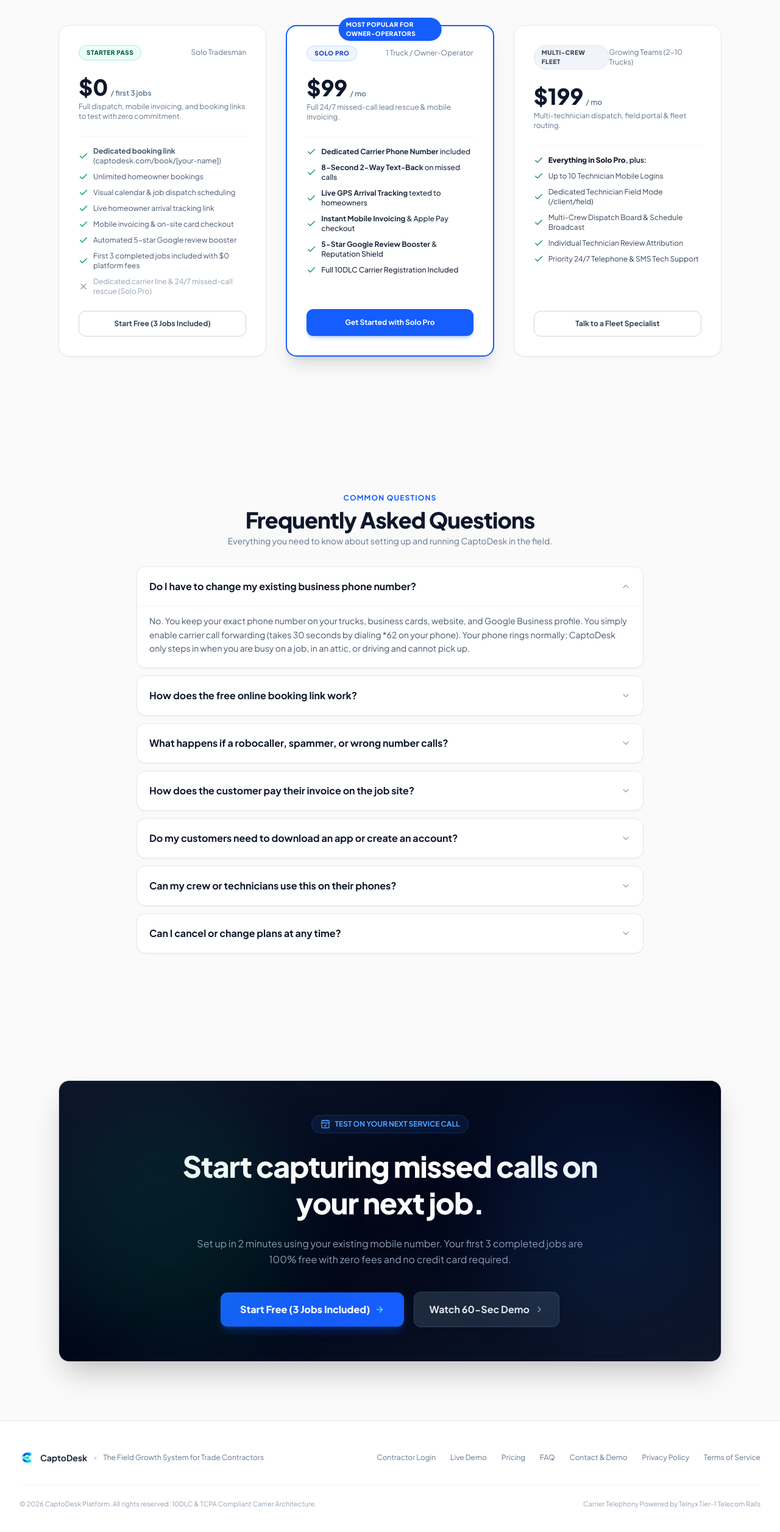
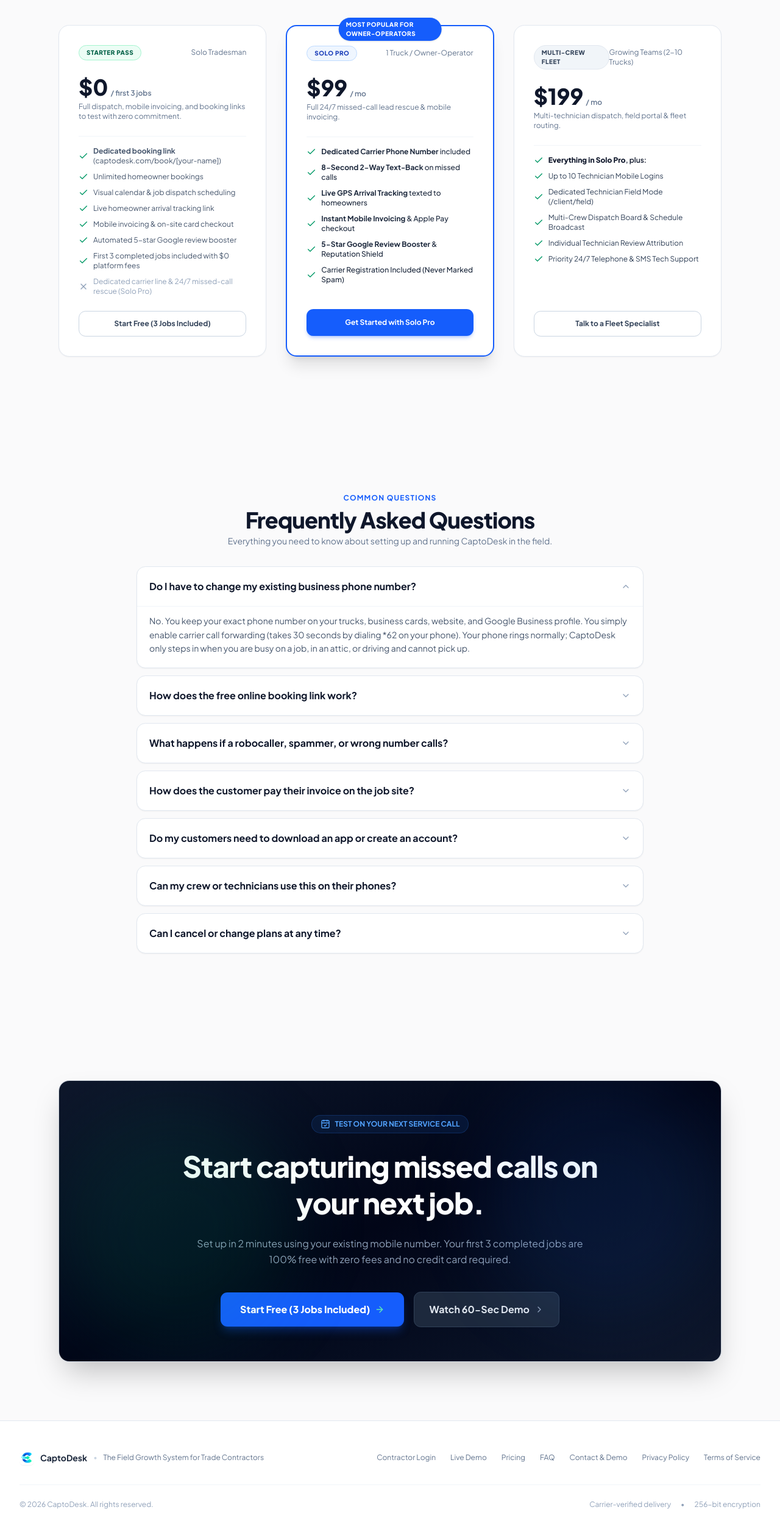
Before and after one commit to corvexastudio/corvexa-platform, a Next.js app: page / in a window 1280 px wide. Shown: the part 5081-7594 px from the top of the page at 61% size. Built offline with nearby package versions, Linux system fonts and the light colour scheme; no server answers.

Commit message:
refactor: eliminate Telnyx vendor leakage and replace robotic 10DLC footer jargon with clean carrier trust markers

```diff
--- a/src/app/client/automations/page.tsx
+++ b/src/app/client/automations/page.tsx
@@ -591,7 +591,7 @@ export default function AutomationsPage() {
             </span>
           </div>
           <p className="text-[11px] text-slate-500 dark:text-zinc-500 mt-0.5">
-            Telnyx direct carrier route
+            Verified direct carrier route
           </p>
         </div>
       </div>
@@ -612,7 +612,7 @@ export default function AutomationsPage() {
               </span>
             </div>
             <p className="text-[11px] text-slate-500 dark:text-zinc-400 mt-0.5">
-              Carrier route: Direct Telnyx Voice & SMS Gateway with automated multi-zone failover
+              Carrier route: Direct Telecom Voice &amp; SMS Gateway with automated multi-zone failover
             </p>
           </div>
         </div>
--- a/src/app/client/login/page.tsx
+++ b/src/app/client/login/page.tsx
@@ -138,7 +138,7 @@ function LoginContent() {
         <div className="relative z-10 pt-6 border-t border-slate-800/80 flex items-center justify-between text-xs text-slate-400">
           <div className="flex items-center gap-2">
             <ShieldCheck className="w-4 h-4 text-emerald-400" />
-            <span>10DLC Certified • TCPA Compliant Architecture</span>
+            <span>Carrier-verified • 256-bit encryption</span>
           </div>
           <Link href="/" className="hover:text-white transition-colors flex items-center gap-1">
             <span>Back to captodesk.com</span>
--- a/src/app/client/settings/page.tsx
+++ b/src/app/client/settings/page.tsx
@@ -1471,7 +1471,7 @@ export default function SettingsPage() {
                           <ul className="space-y-2 text-xs text-zinc-600 dark:text-zinc-300 pt-2 border-t border-zinc-100 dark:border-zinc-800">
                             <li className="flex items-center gap-2">
                               <CheckCircle2 className="h-3.5 w-3.5 text-emerald-600 shrink-0" />
-                              <span><strong>1 Dedicated Telnyx Line</strong> (10DLC verified)</span>
+                              <span><strong>1 Dedicated Business Line</strong> (Carrier verified)</span>
                             </li>
                             <li className="flex items-center gap-2">
                               <CheckCircle2 className="h-3.5 w-3.5 text-emerald-600 shrink-0" />
@@ -1696,7 +1696,7 @@ export default function SettingsPage() {
                 <h2 className="text-sm font-bold text-zinc-900 dark:text-zinc-100 flex items-center gap-2">
                   <Radio className="w-4 h-4 text-blue-600" />
                   {hasDedicatedLine
-                    ? 'Dedicated Business Phone Line (Telnyx Gateway)'
+                    ? 'Dedicated Business Phone Line (Direct Carrier Route)'
                     : telephonyMeta.plan_id === 'free' || telephonyMeta.subscription_status === 'trial'
                       ? 'Shared Trial Toll-Free Line (3-Job Starter Pass)'
                       : 'Dedicated Business Line (Provisioning Active)'}
--- a/src/app/client/team/page.tsx
+++ b/src/app/client/team/page.tsx
@@ -637,7 +637,7 @@ export default function TeamPage() {
 
           <div className="p-4 rounded-xl border border-zinc-200 dark:border-zinc-800 bg-white dark:bg-zinc-900 shadow-2xs">
             <span className="text-xs font-medium text-zinc-500 dark:text-zinc-400">
-              {hasDedicatedPhoneNumber(organization) ? 'Dedicated Telnyx DID' : 'Outbound Toll-Free Line'}
+              {hasDedicatedPhoneNumber(organization) ? 'Dedicated Business Number' : 'Outbound Toll-Free Line'}
             </span>
             <div className="text-base sm:text-lg font-bold text-zinc-900 dark:text-zinc-100 mt-1 font-mono tabular-nums truncate">
               {formatPhoneNumber(resolveSenderPhone(organization))}
--- a/src/app/contact/page.tsx
+++ b/src/app/contact/page.tsx
@@ -378,7 +378,7 @@ export default function ContactPage() {
       {/* ── Footer ── */}
       <footer className="border-t border-slate-200 bg-white py-8 px-4 text-center text-xs text-slate-500 mt-16">
         <div className="max-w-6xl mx-auto flex flex-col sm:flex-row items-center justify-between gap-4">
-          <p>© {new Date().getFullYear()} CaptoDesk Platform. All rights reserved. 10DLC &amp; TCPA Compliant Carrier Architecture.</p>
+          <p>© {new Date().getFullYear()} CaptoDesk. All rights reserved.</p>
           <div className="flex items-center gap-4 text-slate-600">
             <Link href="/privacy" className="hover:text-slate-900">Privacy Policy</Link>
             <span>•</span>
--- a/src/app/page.tsx
+++ b/src/app/page.tsx
@@ -635,7 +635,7 @@ export default function LandingPage() {
                 </div>
                 <div className="flex items-center gap-2">
                   <Check className="w-4 h-4 text-emerald-600 shrink-0" />
-                  <span>Full 10DLC Carrier Registration Included</span>
+                  <span>Carrier Registration Included (Never Marked Spam)</span>
                 </div>
               </div>
             </div>
@@ -787,9 +787,13 @@ export default function LandingPage() {
           </div>
         </div>
 
-        <div className="max-w-7xl mx-auto mt-8 pt-6 border-t border-slate-100 flex flex-col sm:flex-row items-center justify-between gap-2 text-[11px] text-slate-400">
-          <p>© {new Date().getFullYear()} CaptoDesk Platform. All rights reserved. 10DLC &amp; TCPA Compliant Carrier Architecture.</p>
-          <p>Carrier Telephony Powered by Telnyx Tier-1 Telecom Rails</p>
+        <div className="max-w-7xl mx-auto mt-8 pt-6 border-t border-slate-100 flex flex-col sm:flex-row items-center justify-between gap-2 text-xs text-slate-400">
+          <p>© {new Date().getFullYear()} CaptoDesk. All rights reserved.</p>
+          <div className="flex items-center gap-4 text-slate-400">
+            <span>Carrier-verified delivery</span>
+            <span>•</span>
+            <span>256-bit encryption</span>
+          </div>
         </div>
       </footer>
 
--- a/src/app/privacy/page.tsx
+++ b/src/app/privacy/page.tsx
@@ -312,7 +312,7 @@ export default function PrivacyPolicyPage() {
       {/* ── Simple Legal Footer ── */}
       <footer className="border-t border-slate-200 bg-white py-8 px-4 text-center text-xs text-slate-500">
         <div className="max-w-4xl mx-auto flex flex-col sm:flex-row items-center justify-between gap-4">
-          <p>© {new Date().getFullYear()} CaptoDesk Platform. All rights reserved. 10DLC &amp; TCPA Carrier Certified Architecture.</p>
+          <p>© {new Date().getFullYear()} CaptoDesk. All rights reserved.</p>
           <div className="flex items-center gap-4 text-slate-500 font-medium">
             <Link href="/" className="hover:text-slate-900 transition-colors">Home</Link>
             <Link href="/terms" className="hover:text-slate-900 transition-colors">Terms of Service</Link>
--- a/src/app/terms/page.tsx
+++ b/src/app/terms/page.tsx
@@ -275,7 +275,7 @@ export default function TermsOfServicePage() {
       {/* ── Simple Legal Footer ── */}
       <footer className="border-t border-slate-200 bg-white py-8 px-4 text-center text-xs text-slate-500">
         <div className="max-w-4xl mx-auto flex flex-col sm:flex-row items-center justify-between gap-4">
-          <p>© {new Date().getFullYear()} CaptoDesk Platform. All rights reserved. 10DLC &amp; TCPA Carrier Certified Architecture.</p>
+          <p>© {new Date().getFullYear()} CaptoDesk. All rights reserved.</p>
           <div className="flex items-center gap-4 text-slate-500 font-medium">
             <Link href="/" className="hover:text-slate-900 transition-colors">Home</Link>
             <Link href="/privacy" className="hover:text-slate-900 transition-colors">Privacy Policy</Link>
```
